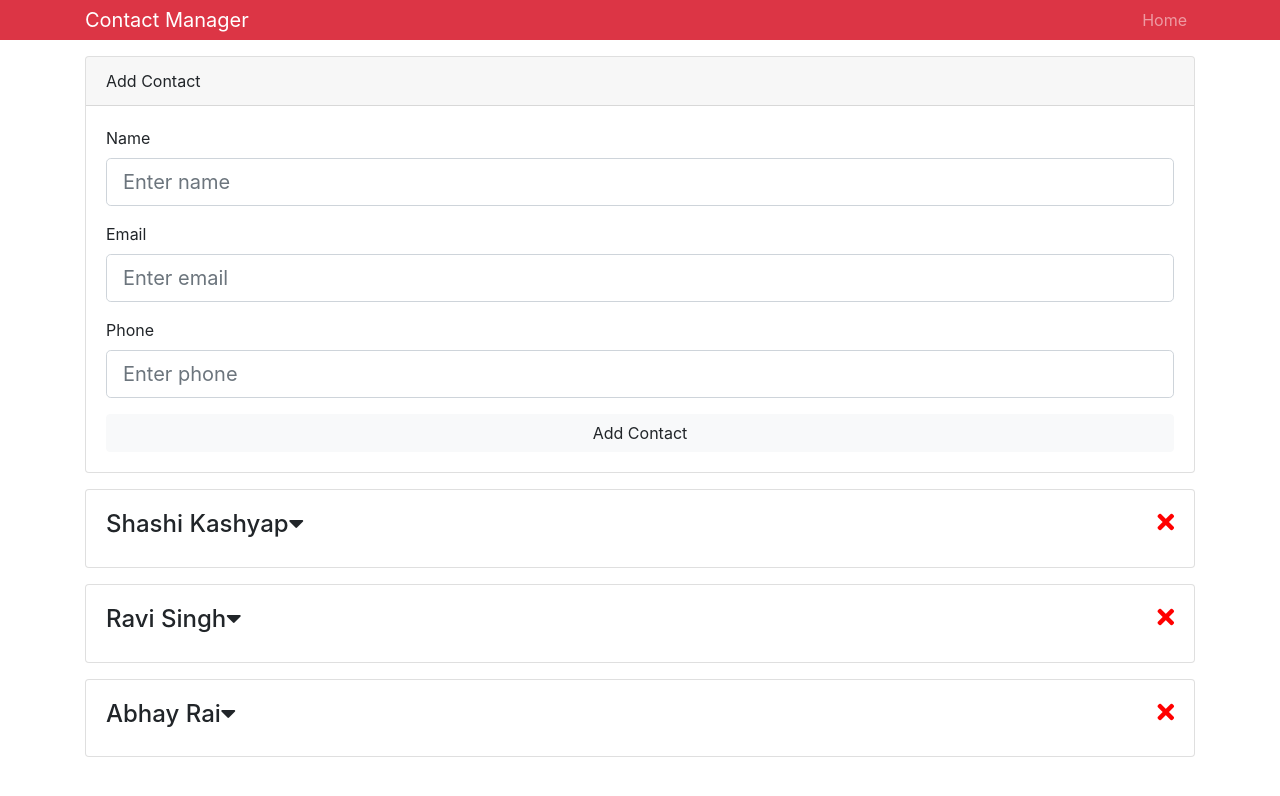
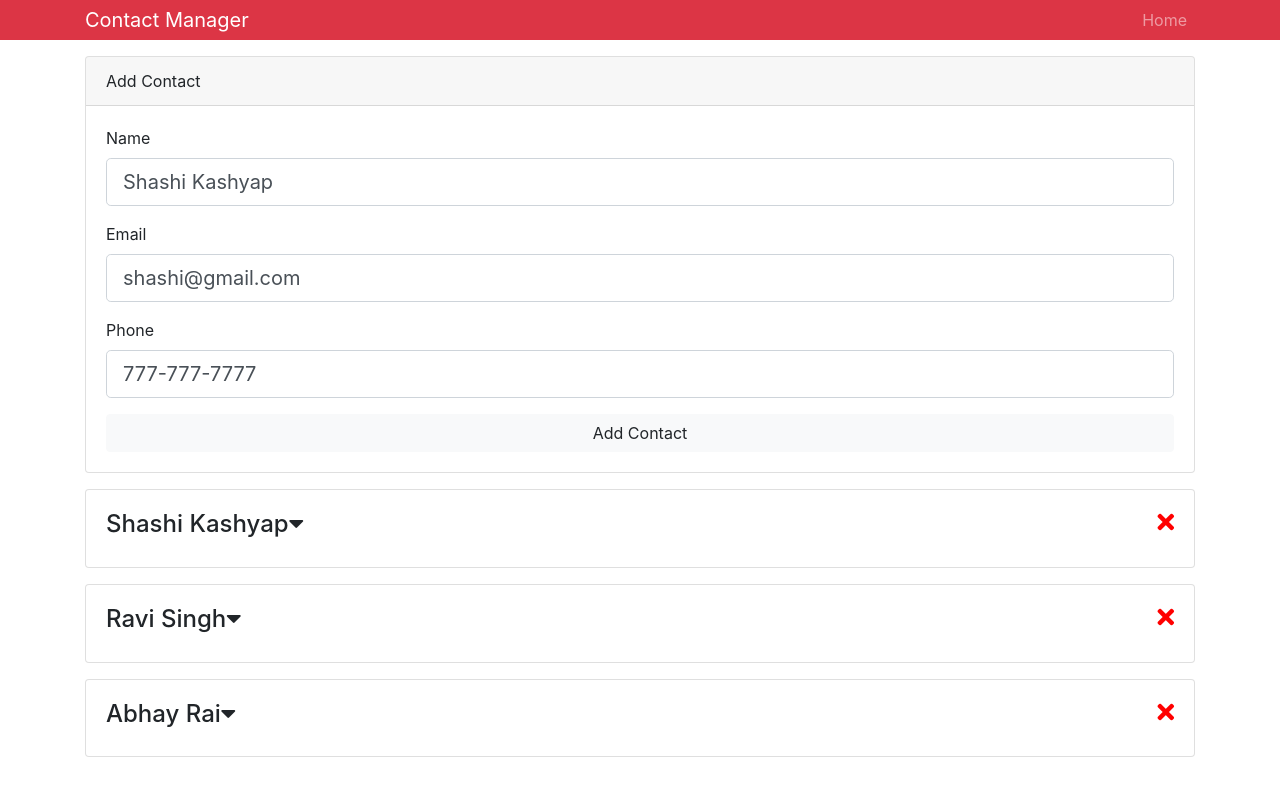
Before and after one commit to imshashi/contact-manager, a React (Create React App) app: page /contacts/new in a window 1280 px wide. Shown: the top 796 px of the page. Built offline with nearby package versions, Linux system fonts and the light colour scheme.

Commit message:
uncontrolled component

```diff
--- a/src/components/contacts/AddContact.js
+++ b/src/components/contacts/AddContact.js
@@ -1,10 +1,18 @@
 import React, { Component } from 'react';
 
 class AddContact extends Component {
-  state = {
-    name: '',
-    email: '',
-    phone: ''
+  constructor(props) {
+    super(props);
+
+    this.nameInput = React.createRef();
+    this.emailInput = React.createRef();
+    this.phoneInput = React.createRef();
+  }
+
+  static defaultProps = {
+    name: 'Shashi Kashyap',
+    email: 'shashi@gmail.com',
+    phone: '777-777-7777'
   }
 
   onSubmit = e => {
@@ -12,10 +20,10 @@
     console.log(this.state);
   }
 
-  onChange = e => this.setState({ [e.target.name]: e.target.value });
+  // onChange = e => this.setState({ [e.target.name]: e.target.value });
 
   render() {
-    const { name, email, phone } = this.state;
+    const { name, email, phone } = this.props;
     return (
       <div className="card mb-3">
         <div className="card-header">
@@ -30,8 +38,8 @@
                 name="name"
                 className="form-control form-control-lg"
                 placeholder="Enter name"
-                value={ name }
-                onChange={ this.onChange }
+                defaultValue={ name }
+                ref={ this.nameInput }
               />
             </div>
             <div className="form-group">
@@ -41,8 +49,8 @@
                 name="email"
                 className="form-control form-control-lg"
                 placeholder="Enter email"
-                value={ email }
-                onChange={ this.onChange }
+                defaultValue={ email }
+                ref={ this.emailInput }
               />
             </div>
             <div className="form-group">
@@ -52,8 +60,8 @@
                 name="phone"
                 className="form-control form-control-lg"
                 placeholder="Enter phone"
-                value={ phone }
-                onChange={ this.onChange }
+                defaultValue={ phone }
+                ref={ this.phoneInput }
               />
             </div>
             <input type="submit" value="Add Contact" className="btn btn-block btn-light"/>
```
